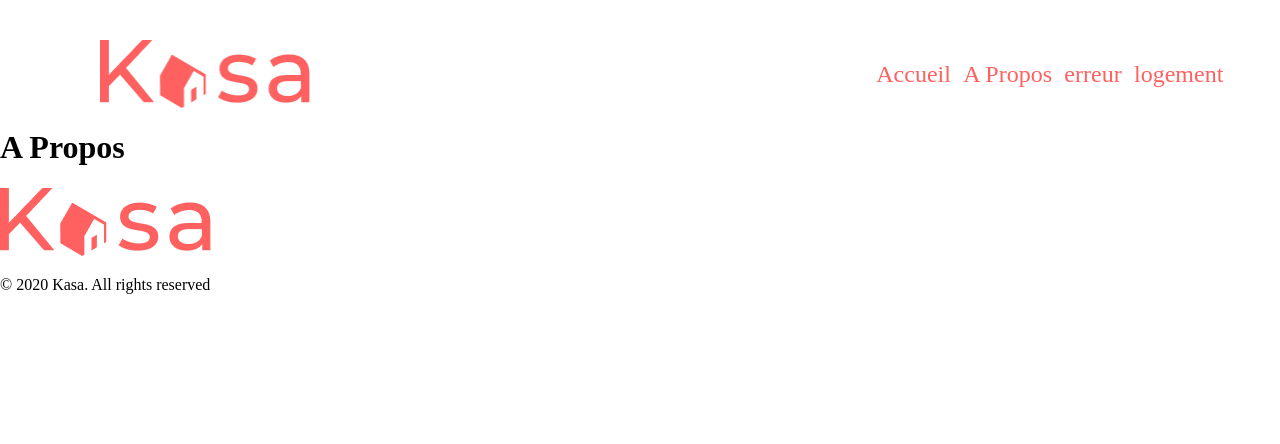
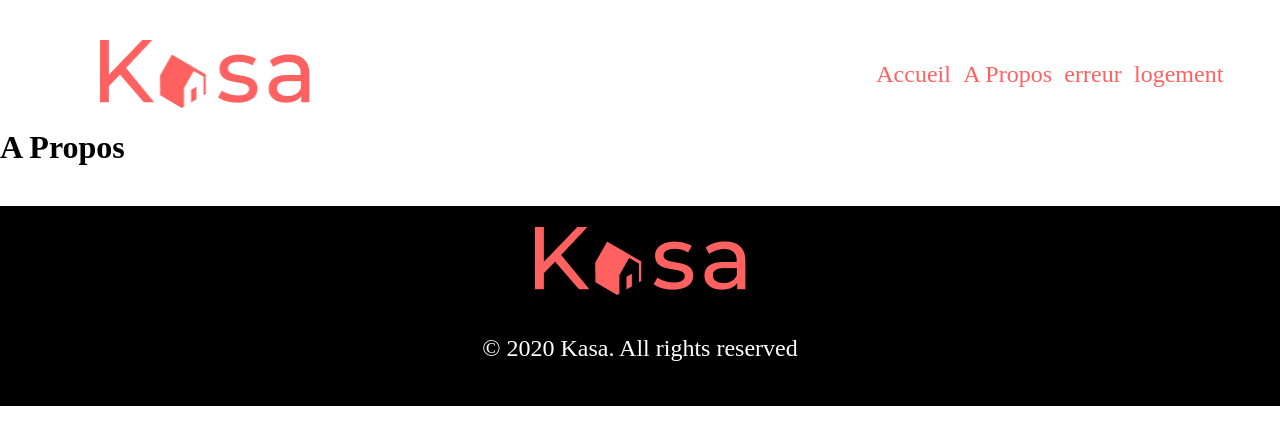
Before and after one commit to EmmelineD/kasa-OCR, a React (Create React App) app: page /a-propos in a window 1280 px wide. Shown: the top 444 px of the page. Built offline with nearby package versions, Linux system fonts and the light colour scheme.

Commit message:
footer css

```diff
--- a/src/components/Footer/Footer.css
+++ b/src/components/Footer/Footer.css
@@ -1,4 +1,4 @@
-.footer{
+.footerContainer{
     background-color:rgba(0,0,0,1);
     width:100%;
     height:200px;
@@ -10,11 +10,11 @@
 
 }
 
-.footer img{
+.footerImmage{
     margin-top:30px;
 }
 
-.footer p{
+.footerText{
     color: #ffffff;
     font-size: 1.5rem;
     margin-top:0px;
--- a/src/components/Footer/Footer.jsx
+++ b/src/components/Footer/Footer.jsx
@@ -5,8 +5,8 @@ import React from "react";
 export default function Footer() {
     return (
         <footer className="footerContainer">
-            <img src={Logo} alt="Kasa" />
-            <p>© 2020 Kasa. All rights reserved</p>
+            <img className="footerImage" src={Logo} alt="Kasa" />
+            <p className="footerText">© 2020 Kasa. All rights reserved</p>
         </footer>
     )
 }
```
